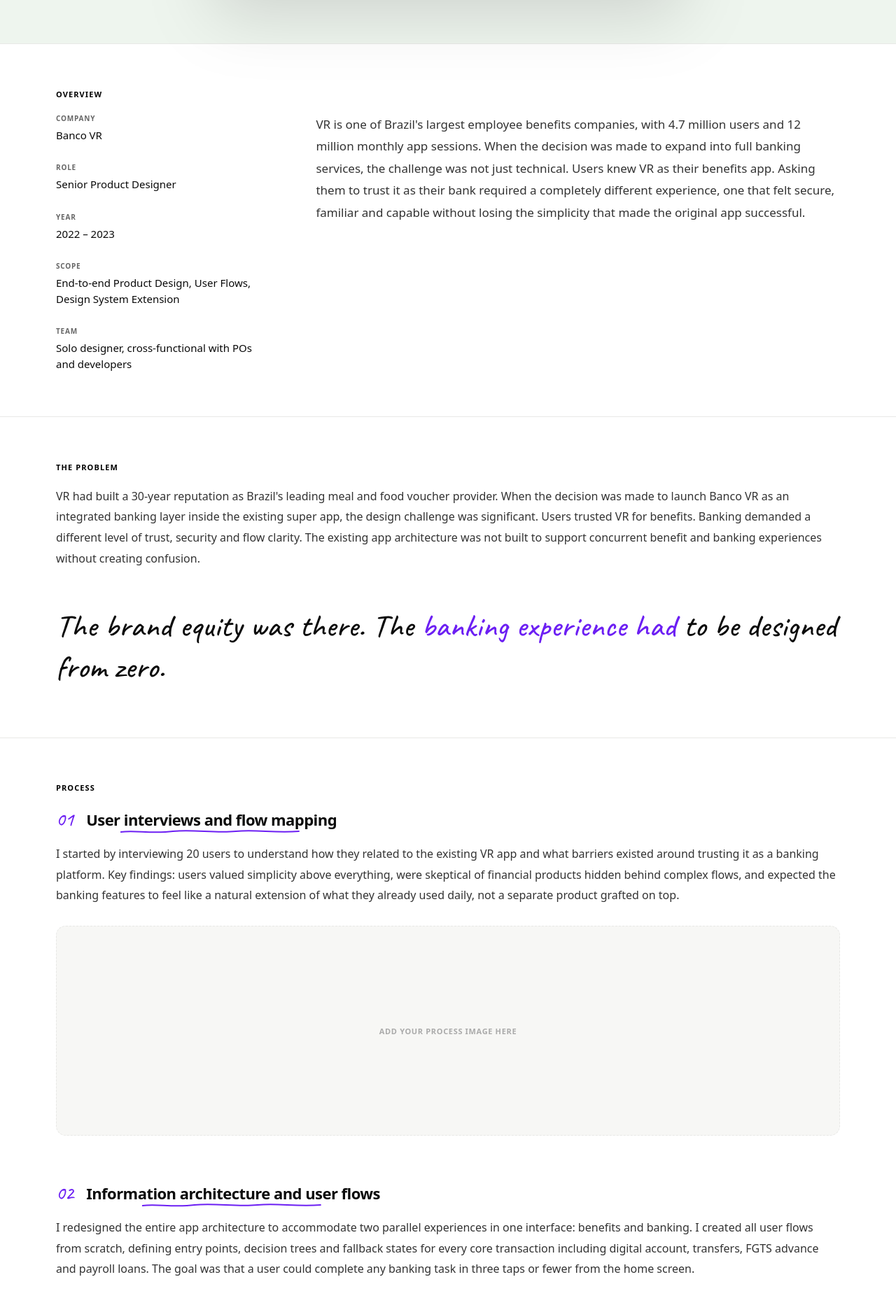
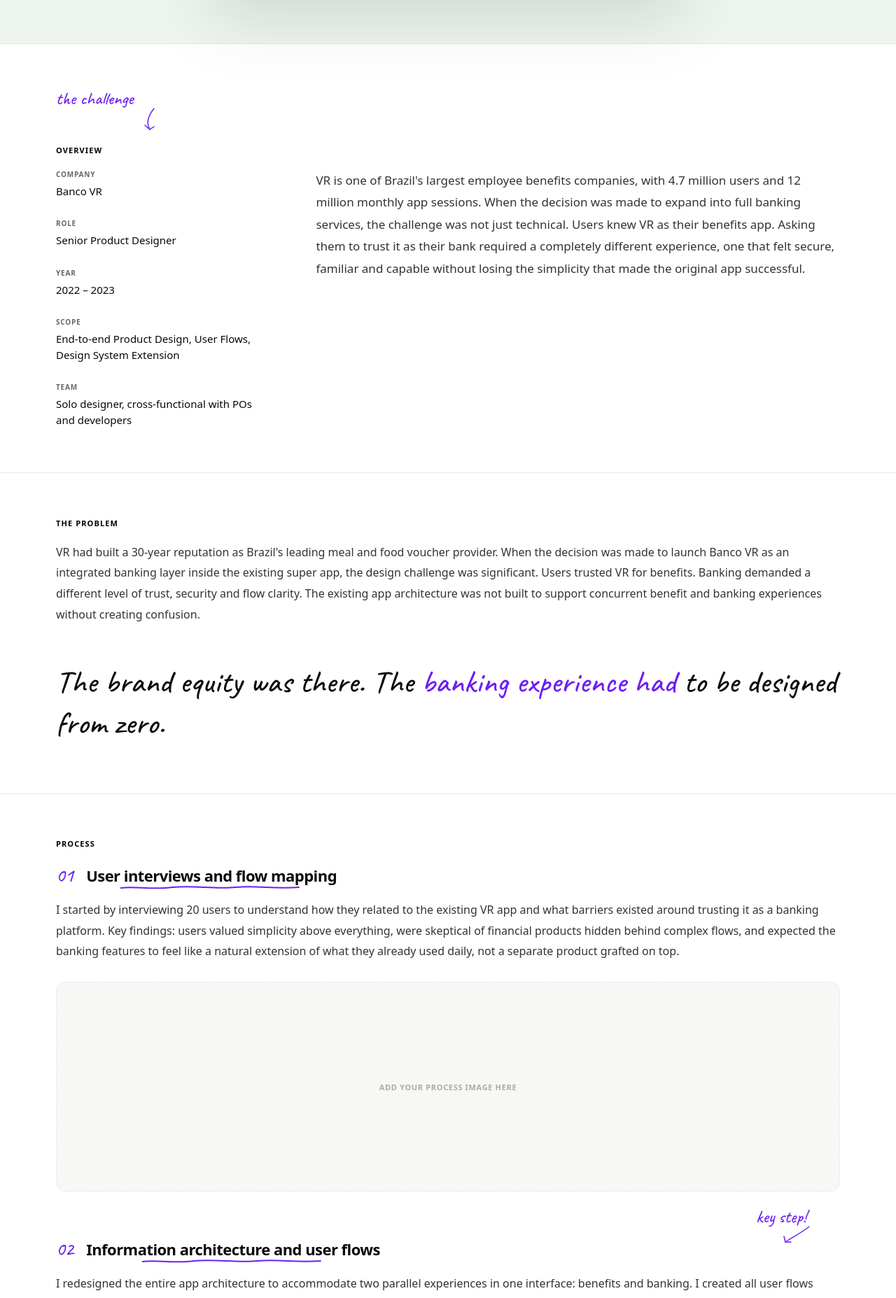
Before and after one commit to isabellegalves/isabelle-portfolio, a React (Vite) app: page /work/banco-vr in a window 1280 px wide. Shown: the part 1160-3015 px from the top of the page at 70% size. Built offline with nearby package versions, Linux system fonts and the light colour scheme.

Commit message:
feat: handwritten annotations on case study sections

```diff
--- a/src/pages/CaseStudy.jsx
+++ b/src/pages/CaseStudy.jsx
@@ -216,6 +216,16 @@ export default function CaseStudy({ onContactClick }) {
       {/* OVERVIEW */}
       <div style={{ height: "0.5px", background: T.rule }} />
       <section style={P}>
+        <div style={{ display: "flex", alignItems: "center", gap: 8, marginBottom: 16 }}>
+          <svg width="200" height="64" viewBox="0 0 200 64" overflow="visible" aria-hidden="true">
+            <text x="0" y="22" style={{ fontFamily: "'Caveat', cursive", fontSize: "25px", fontWeight: 500, fill: "#6C1FF3" }}>
+              the challenge
+            </text>
+            <path d="M 140 28 C 132 38, 128 48, 134 58" stroke="#6C1FF3" strokeWidth="1.5" fill="none" strokeLinecap="round"/>
+            <path d="M 134 58 L 127 52" stroke="#6C1FF3" strokeWidth="1.5" fill="none" strokeLinecap="round"/>
+            <path d="M 134 58 L 140 54" stroke="#6C1FF3" strokeWidth="1.5" fill="none" strokeLinecap="round"/>
+          </svg>
+        </div>
         <FadeUp>
           <SweepLabel>Overview</SweepLabel>
           <div className="overview-grid" style={{ display: "grid", gridTemplateColumns: "1fr 2.5fr", gap: 72, alignItems: "start" }}>
@@ -285,7 +295,18 @@ export default function CaseStudy({ onContactClick }) {
         <FadeUp><SweepLabel>Process</SweepLabel></FadeUp>
         {c.process.map((phase, i) => (
           <FadeUp key={i} delay={i * 0.08}>
-            <div style={{ marginBottom: 64 }}>
+            <div style={{ marginBottom: 64, position: "relative" }}>
+              {i === 1 && (
+                <svg width="120" height="52" viewBox="0 0 120 52" overflow="visible" aria-hidden="true"
+                  style={{ position: "absolute", top: -40, right: 0 }}>
+                  <text x="0" y="20" style={{ fontFamily: "'Caveat', cursive", fontSize: "25px", fontWeight: 500, fill: "#6C1FF3" }}>
+                    key step!
+                  </text>
+                  <path d="M 76 26 C 66 34, 54 40, 42 48" stroke="#6C1FF3" strokeWidth="1.5" fill="none" strokeLinecap="round"/>
+                  <path d="M 42 48 L 40 40" stroke="#6C1FF3" strokeWidth="1.5" fill="none" strokeLinecap="round"/>
+                  <path d="M 42 48 L 50 48" stroke="#6C1FF3" strokeWidth="1.5" fill="none" strokeLinecap="round"/>
+                </svg>
+              )}
               <div style={{ display: "flex", alignItems: "baseline", gap: 18, marginBottom: 18 }}>
                 <span style={{
                   fontFamily: "'Caveat', cursive", fontSize: 28, fontWeight: 500,
@@ -325,6 +346,16 @@ export default function CaseStudy({ onContactClick }) {
       <section style={P}>
         <FadeUp>
           <SweepLabel>Impact</SweepLabel>
+          <div style={{ display: "flex", alignItems: "center", gap: 8, marginBottom: 16 }}>
+            <svg width="130" height="64" viewBox="0 0 130 64" overflow="visible" aria-hidden="true">
+              <text x="0" y="22" style={{ fontFamily: "'Caveat', cursive", fontSize: "25px", fontWeight: 500, fill: "#6C1FF3" }}>
+                the proof
+              </text>
+              <path d="M 90 28 C 82 38, 78 48, 84 58" stroke="#6C1FF3" strokeWidth="1.5" fill="none" strokeLinecap="round"/>
+              <path d="M 84 58 L 77 52" stroke="#6C1FF3" strokeWidth="1.5" fill="none" strokeLinecap="round"/>
+              <path d="M 84 58 L 90 54" stroke="#6C1FF3" strokeWidth="1.5" fill="none" strokeLinecap="round"/>
+            </svg>
+          </div>
           <div style={{ display: "grid", gridTemplateColumns: "repeat(auto-fit, minmax(160px, 1fr))", gap: 12, marginTop: 8 }}>
             {c.metrics.map((m, i) => (
               <MetricCounter key={i} value={m.n} label={m.label} />
@@ -338,6 +369,16 @@ export default function CaseStudy({ onContactClick }) {
       <section style={P}>
         <FadeUp>
           <SweepLabel>Key takeaway</SweepLabel>
+          <div style={{ display: "flex", alignItems: "center", gap: 8, marginBottom: 16 }}>
+            <svg width="200" height="64" viewBox="0 0 200 64" overflow="visible" aria-hidden="true">
+              <path d="M 18 6 C 10 18, 6 30, 12 42" stroke="#6C1FF3" strokeWidth="1.5" fill="none" strokeLinecap="round"/>
+              <path d="M 12 42 L 6 36" stroke="#6C1FF3" strokeWidth="1.5" fill="none" strokeLinecap="round"/>
+              <path d="M 12 42 L 18 38" stroke="#6C1FF3" strokeWidth="1.5" fill="none" strokeLinecap="round"/>
+              <text x="30" y="22" style={{ fontFamily: "'Caveat', cursive", fontSize: "25px", fontWeight: 500, fill: "#6C1FF3" }}>
+                lessons learned
+              </text>
+            </svg>
+          </div>
           <div style={{ background: T.offwhite, borderRadius: 16, padding: "44px 52px" }}>
             <p style={{
               fontFamily: "Georgia, serif",
```
